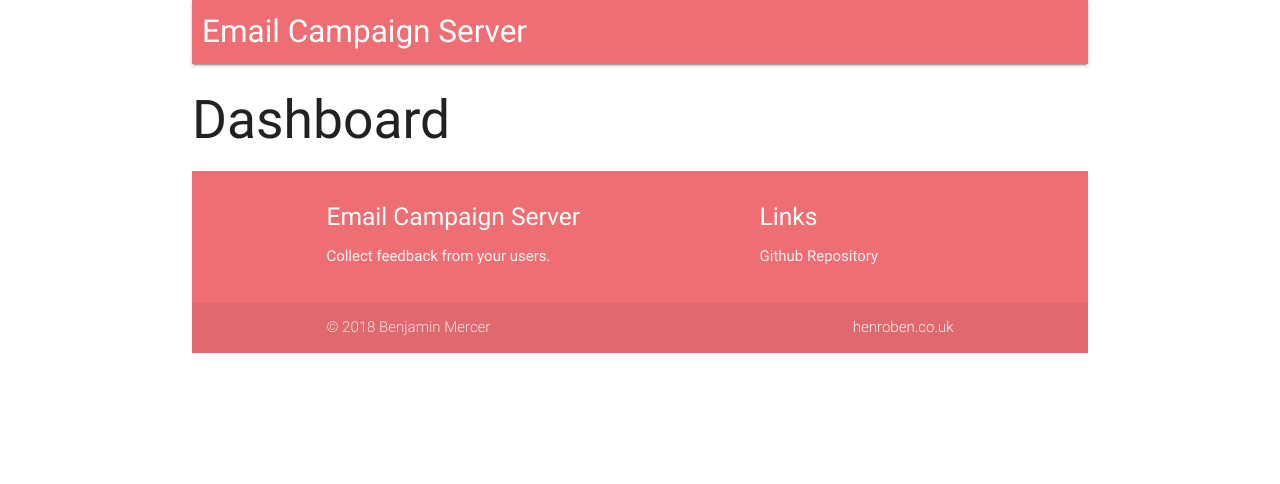
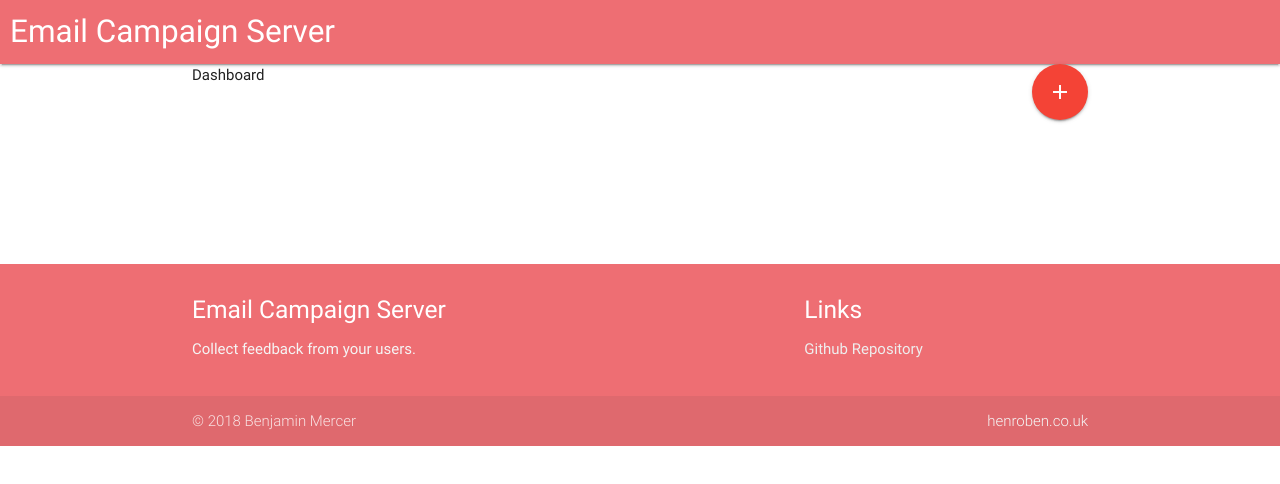
Before and after one commit to henroben/email-campaign-server, a React (Create React App) app in the folder client/: page /surveys in a window 1280 px wide. Shown: the top 484 px of the page. Built offline with nearby package versions, Linux system fonts and the light colour scheme; no server answers.

Commit message:
Dashboard component added

```diff
--- a/client/public/index.html
+++ b/client/public/index.html
@@ -10,6 +10,7 @@
     -->
     <link rel="manifest" href="%PUBLIC_URL%/manifest.json">
     <link rel="shortcut icon" href="%PUBLIC_URL%/favicon.ico">
+    <link href="https://fonts.googleapis.com/icon?family=Material+Icons" rel="stylesheet">
     <!--
       Notice the use of %PUBLIC_URL% in the tags above.
       It will be replaced with the URL of the `public` folder during the build.
--- a/client/src/components/App.js
+++ b/client/src/components/App.js
@@ -7,8 +7,8 @@ import * as actions from '../actions';
 import Header from './Header';
 import Landing from './Landing';
 import Footer from './Footer';
+import Dashboard from './Dashboard';
 
-const Dashboard = () => <h2>Dashboard</h2>;
 const SurveyNew = () => <h2>SurveyNew</h2>;
 
 class App extends Component {
@@ -19,12 +19,14 @@ class App extends Component {
         return(
             <div>
                 <BrowserRouter>
-                    <div className="container">
+                    <div className="">
                         <Header />
-                        <Route exact path="/" component={Landing} />
-                        <Route exact path="/surveys" component={Dashboard} />
-                        <Route exact path="/surveys/new" component={SurveyNew} />
-                        <Footer />
+                        <div className="container" style={{minHeight: '200px'}}>
+                            <Route exact path="/" component={Landing} />
+                            <Route exact path="/surveys" component={Dashboard} />
+                            <Route exact path="/surveys/new" component={SurveyNew} />
+                        </div>
+                        <Footer style={{bottom:'0px'}} />
                     </div>
                 </BrowserRouter>
             </div>
--- /dev/null
+++ b/client/src/components/Dashboard.js
@@ -0,0 +1,18 @@
+import React from 'react';
+import { Link } from 'react-router-dom';
+
+const Dashboard = () => {
+    "use strict";
+    return (
+        <div>
+            Dashboard
+            <div style={{float:'right', bottom: '0px', display: 'block'}}>
+                <Link to="/surveys/new" className="btn-floating btn-large red">
+                    <i className="large material-icons">add</i>
+                </Link>
+            </div>
+        </div>
+    );
+};
+
+export default Dashboard;
```
